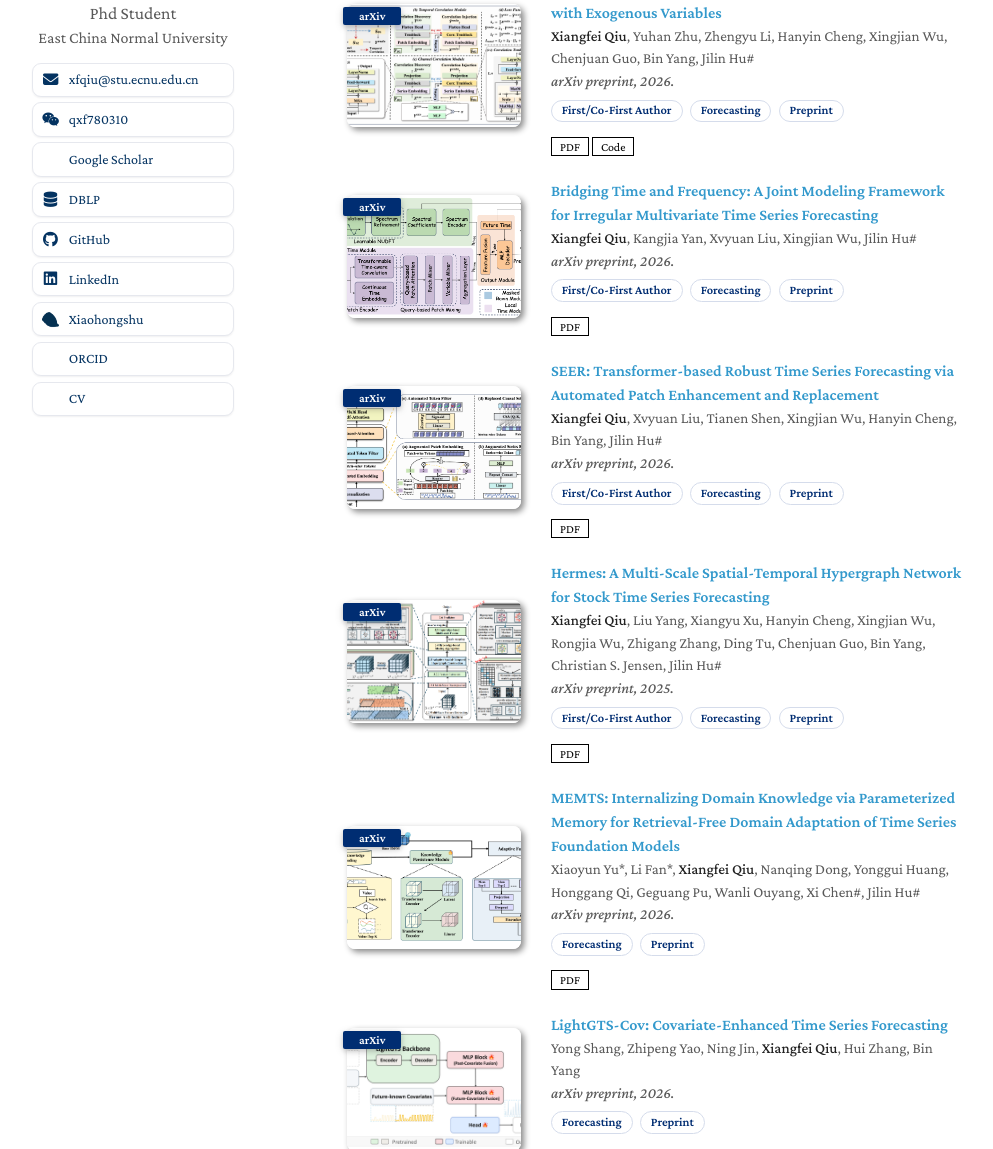
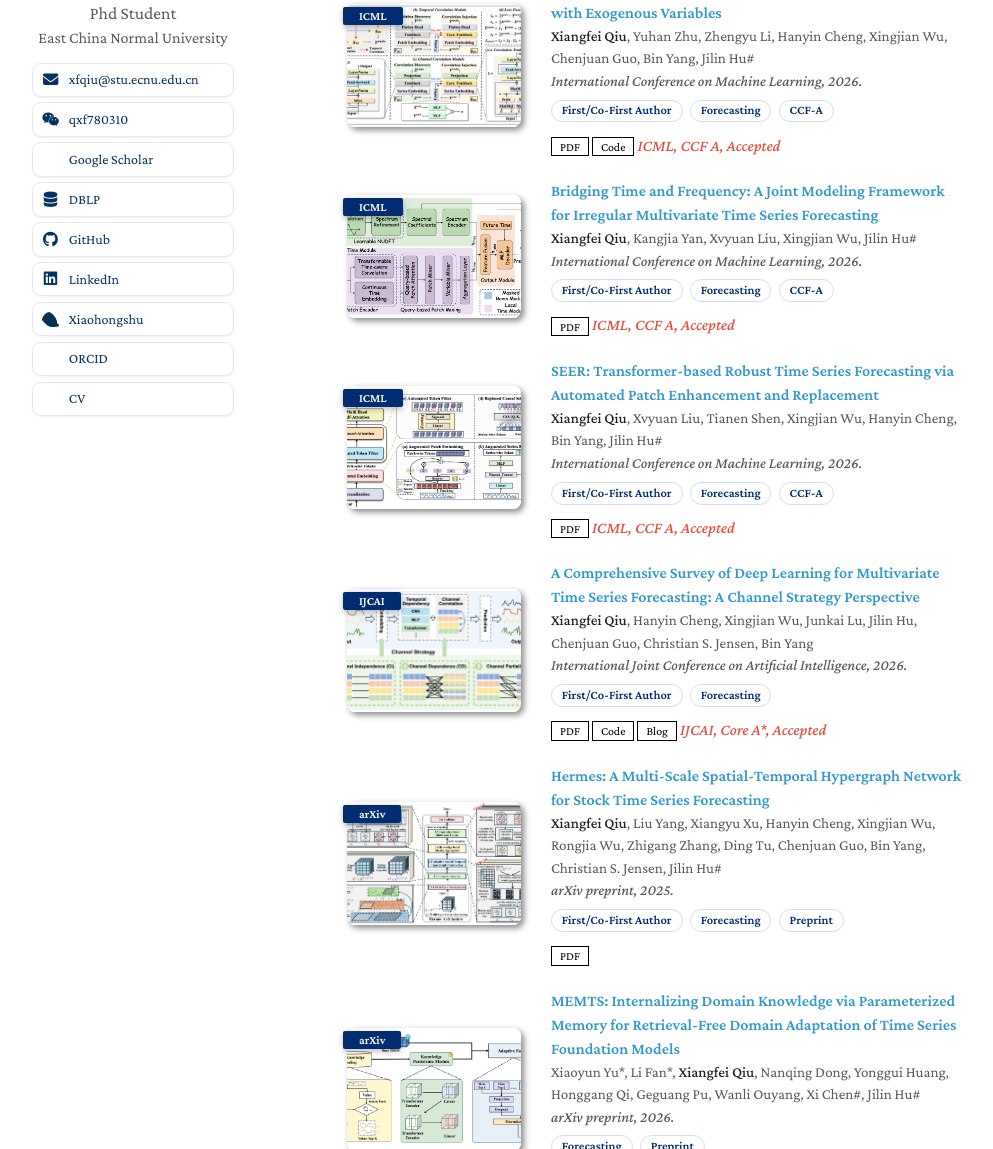
Before and after one commit to qiu69/qiu69.github.io, a Jekyll site: the page built from index.md, in a window 1280 px wide and 1400 px high, scrolled down 3797 px. Shown: the part 251-1400 px from the top of the window, without its empty margins (143-1136 px from the left). Built offline with Jekyll 4.4.1, drawn with Linux system fonts in a browser that asks for light colours; a style sheet for code colours, icons or effects is not loaded; some of the changed text lies outside the part shown.

Commit message:
Update publication acceptances and news

```diff
--- a/_data/publications.yml
+++ b/_data/publications.yml
@@ -133,36 +133,46 @@ forecast:
 
   - title: "DAG: A Dual Correlation Network for Time Series Forecasting with Exogenous Variables"
     authors: <strong>Xiangfei Qiu</strong>, Yuhan Zhu, Zhengyu Li, Hanyin Cheng, Xingjian Wu, Chenjuan Guo, Bin Yang, Jilin Hu#
-    conference_short: arXiv
-    conference: arXiv preprint, 2026.
+    conference_short: ICML
+    conference: International Conference on Machine Learning, 2026.
     pdf: https://arxiv.org/pdf/2509.14933
     code: https://github.com/decisionintelligence/DAG
 #    bibtex: https://dblp.org/rec/journals/pvldb/QiuHZWDZGZJSY24.html?view=bibtex
     image: ./assets/img/DAG.png
 #    blog: https://mp.weixin.qq.com/s/OfZJtd3H3-TCkvBGATt0mA
-#    notes: PVLDB, CCF A, Accepted
+    notes: ICML, CCF A, Accepted
 
   - title: "Bridging Time and Frequency: A Joint Modeling Framework for Irregular Multivariate Time Series Forecasting"
     authors: <strong>Xiangfei Qiu</strong>, Kangjia Yan, Xvyuan Liu, Xingjian Wu, Jilin Hu#
-    conference_short: arXiv
-    conference: arXiv preprint, 2026.
+    conference_short: ICML
+    conference: International Conference on Machine Learning, 2026.
     pdf: https://arxiv.org/pdf/2602.00582
 #    code: https://github.com/decisionintelligence/DAG
 #    bibtex: https://dblp.org/rec/journals/pvldb/QiuHZWDZGZJSY24.html?view=bibtex
     image: ./assets/img/TFMixer.png
 #    blog: https://mp.weixin.qq.com/s/OfZJtd3H3-TCkvBGATt0mA
-#    notes: PVLDB, CCF A, Accepted
+    notes: ICML, CCF A, Accepted
 
   - title: "SEER: Transformer-based Robust Time Series Forecasting via Automated Patch Enhancement and Replacement"
     authors: <strong>Xiangfei Qiu</strong>, Xvyuan Liu, Tianen Shen, Xingjian Wu, Hanyin Cheng, Bin Yang, Jilin Hu#
-    conference_short: arXiv
-    conference: arXiv preprint, 2026.
+    conference_short: ICML
+    conference: International Conference on Machine Learning, 2026.
     pdf: https://arxiv.org/pdf/2602.00589
 #    code: https://github.com/decisionintelligence/DAG
 #    bibtex: https://dblp.org/rec/journals/pvldb/QiuHZWDZGZJSY24.html?view=bibtex
     image: ./assets/img/SEER.png
 #    blog: https://mp.weixin.qq.com/s/OfZJtd3H3-TCkvBGATt0mA
-#    notes: PVLDB, CCF A, Accepted
+    notes: ICML, CCF A, Accepted
+
+  - title: "A Comprehensive Survey of Deep Learning for Multivariate Time Series Forecasting: A Channel Strategy Perspective"
+    authors: <strong>Xiangfei Qiu</strong>, Hanyin Cheng, Xingjian Wu, Junkai Lu, Jilin Hu, Chenjuan Guo, Christian S. Jensen, Bin Yang
+    conference_short: IJCAI
+    conference: International Joint Conference on Artificial Intelligence, 2026.
+    pdf: https://arxiv.org/pdf/2502.10721
+    code: https://github.com/decisionintelligence/CS4TS
+    blog: https://mp.weixin.qq.com/s/W2MwOZKKrD2Lj5wOgBLz0Q
+    image: ./assets/img/CS4TS.png
+    notes: IJCAI, Core A*, Accepted
 
   - title: "Hermes: A Multi-Scale Spatial-Temporal Hypergraph Network for Stock Time Series Forecasting"
     authors: <strong>Xiangfei Qiu</strong>, Liu Yang, Xiangyu Xu, Hanyin Cheng, Xingjian Wu, Rongjia Wu, Zhigang Zhang, Ding Tu, Chenjuan Guo, Bin Yang, Christian S. Jensen, Jilin Hu#
@@ -189,6 +199,13 @@ forecast:
     image: ./assets/img/LightGTS-Cov.png
 
 anomaly:
+  - title: "TeamWork: Multivariate Time Series Anomaly Detection via Asymmetric Role-aware Channel Modeling"
+    authors: Shiyan Hu, Dingxue Zhang, Jianxin Jin, <strong>Xiangfei Qiu</strong>, Bin Yang, Chenjuan Guo
+    conference_short: ICML
+    conference: International Conference on Machine Learning, 2026.
+    image: ./assets/img/TeamWork.png
+    notes: ICML, CCF A, Accepted
+
   - title: "An Encode-then-Decompose Approach to Unsupervised Time Series Anomaly Detection on Contaminated Training Data"
     authors: Buang Zhang, Tung Kieu, <strong>Xiangfei Qiu</strong>, Chenjuan Guo, Jilin Hu, Aoying Zhou, Christian S. Jensen, Bin Yang
     conference_short: ICDE
@@ -230,16 +247,6 @@ others:
     image: ./assets/img/DiffImp.png
     notes: SIGKDD, CCF A, Accepted
 
-  - title: "A Comprehensive Survey of Deep Learning for Multivariate Time Series Forecasting: A Channel Strategy Perspective"
-    authors: <strong>Xiangfei Qiu</strong>, Hanyin Cheng, Xingjian Wu, Junkai Lu, Jilin Hu, Chenjuan Guo, Christian S. Jensen, Bin Yang
-    conference_short: arXiv
-    conference: arXiv preprint, 2025.
-    pdf: https://arxiv.org/pdf/2502.10721
-    code: https://github.com/decisionintelligence/CS4TS
-    blog: https://mp.weixin.qq.com/s/W2MwOZKKrD2Lj5wOgBLz0Q
-    image: ./assets/img/CS4TS.png
-#    notes: Accepted
-
   - title: "TimeART: Towards Agentic Time Series Reasoning via Tool-Augmentation"
     authors: Xingjian Wu, Junkai Lu, Zhengyu Li, <strong>Xiangfei Qiu</strong>, Jilin Hu, Chenjuan Guo, Christian S. Jensen, Bin Yang, Bin Yang#
     conference_short: arXiv
--- a/_includes/publication_section.html
+++ b/_includes/publication_section.html
@@ -101,7 +101,13 @@
     {% endif %}
   </div>
   <div class="col-sm-9" style="position: relative; padding-right: 15px; padding-left: 20px;">
-    <div class="title"><a href="{{ link.pdf }}">{{ link.title }}</a></div>
+    <div class="title">
+      {% if link.pdf %}
+      <a href="{{ link.pdf }}">{{ link.title }}</a>
+      {% else %}
+      {{ link.title }}
+      {% endif %}
+    </div>
     <div class="author">{{ link.authors }}</div>
     <div class="periodical"><em>{{ link.conference }}</em></div>
     {% if tag_chips != "" %}
--- a/index.md
+++ b/index.md
@@ -21,6 +21,8 @@ My research interests cover Time Series Analysis and Deep Learning. I am current
 
 <div class="news-scrollbox">
   <ul class="news-list" dir="auto">
+    <li><strong>[May. 2026]</strong> Our survey paper "<a href="https://arxiv.org/pdf/2502.10721">A Comprehensive Survey of Deep Learning for Multivariate Time Series Forecasting: A Channel Strategy Perspective</a>" has been accepted by <strong>IJCAI 2026</strong>.</li>
+    <li><strong>[May. 2026]</strong> Our papers "<a href="https://arxiv.org/pdf/2509.14933">DAG</a>", "<a href="https://arxiv.org/pdf/2602.00582">TFMixer</a>", "<a href="https://arxiv.org/pdf/2602.00589">SEER</a>", and "TeamWork" have been accepted to <strong>ICML 2026</strong>.</li>
     <li><strong>[Apr. 2026]</strong> Our time series anomaly prediction algorithm <a href="https://arxiv.org/abs/2410.15997">TAP</a> has been accepted by <strong>IEEE Transactions on Knowledge and Data Engineering (TKDE)</strong>.</li>
     <li><strong>[Apr. 2026]</strong> Time series application platform (<a href="https://arxiv.org/pdf/2412.17603">EasyTime, ICDE25</a>) was selected as <a href="https://www.paperdigest.org/2026/03/most-influential-icde-papers-2026-03-version/">most influential papers</a> by Paper Digest (Rank 1st / 397 Accepted Papers).</li>
     <li><strong>[Jan. 2026]</strong> Our papers "GCGNet &amp; ASTGI" have been accepted to <strong>ICLR 2026</strong>.</li>
```
Also changed, not shown: zh/index.md (+2 -0 lines), assets/img/TeamWork.png (added).
